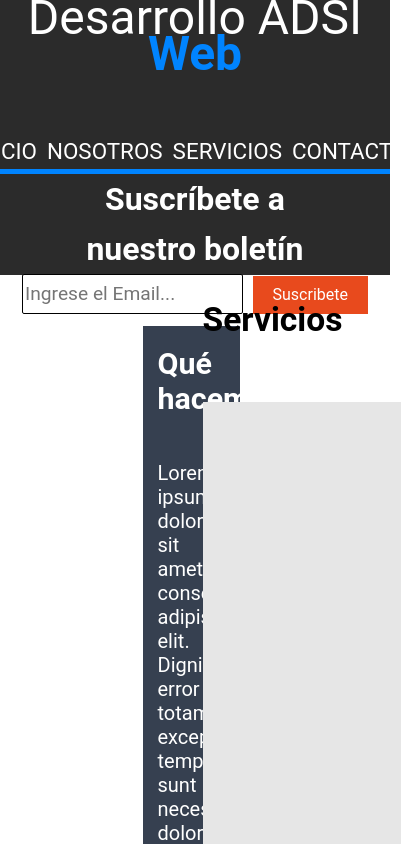
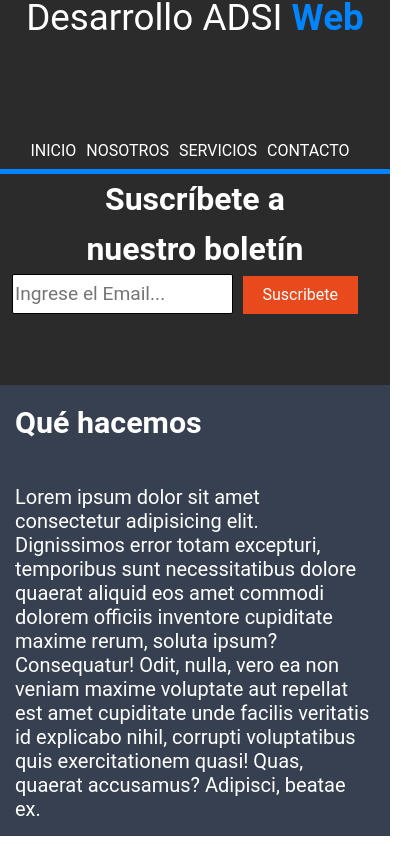
Before and after one commit to Osorio3408/pagina_react_ricardo, a React (Vite) app: page /Servicios in a window 390 px wide. Shown: the top 844 px of the page, 417 px wide, since content can reach past the window. Built offline with nearby package versions, Linux system fonts and the light colour scheme.

Commit message:
Se hicieron cambios al css-responsive

```diff
--- a/src/style/Inicioo.css
+++ b/src/style/Inicioo.css
@@ -58,7 +58,7 @@
     height: 50vh;
     width: 100%;
     background-color: #fff;
-    margin-bottom: 75vh;
+    margin-bottom: 0vh;
 }
 
 .lenguajes h2{
@@ -109,6 +109,51 @@
 .diseño_grafico img{
     margin-bottom: 20px;
 }
+
+
+
+
+@media only screen and (max-width:1200px){
+    .inicio{
+        top: -65px;
+    }
+    .texto_inicio h1{
+        width:90vw;
+        margin-bottom:5vh;
+    }
+    .texto_inicio p{
+        width:80vw;
+    }
+    .lenguajes{
+        flex-direction: column;
+    }
+    .html{
+        width:auto;
+    }
+    .html p{
+        width:fit-content;
+        padding: 0;
+    }
+    .css{
+        width: auto;
+    }
+    .css p{
+        width:fit-content;
+        padding: 0;
+    }
+    .diseño_grafico{
+        width:auto;
+    }
+    .diseño_grafico p{
+        width:fit-content;
+        padding: 0;
+    }
+}
+
+
+
+
+
 
 @media only screen and (max-width:960px){
 
@@ -211,6 +256,18 @@
 }
 
 @media only screen and (max-width:500px){
+    nav a{
+        font-size:1rem;
+    }
+    nav .titulo{
+        font-size:2.3rem;
+    }
+
+    .suscribeteinicio{
+        top: 61vh;
+        height:23vh;
+    }
+
     .lenguajes{
         margin-bottom: 162vh;
     }
@@ -248,10 +305,64 @@
 
     }
     button{
-        margin-right: 0px;
+        margin-right: 20px;
     }
     .texto_inicio p{
         text-align: justify;
         padding: 15px;
+        font-size:1.3rem;
+    }
+    .texto_inicio h1{
+        font-size: 2.5rem;
     }
 }
+
+
+/* MEDIA QUERY HEIGHT */
+
+@media only screen and (max-height:1500px){
+    .lenguajes{
+        margin-bottom: 115vh;
+    }
+}
+
+@media only screen and (max-height:1200px){
+    .lenguajes{
+        margin-bottom: 130vh;
+    }
+}
+@media only screen and (max-height:1050px){
+    .lenguajes{
+        margin-bottom: 70vh;
+    }
+}
+
+
+@media only screen and (max-height:900px){
+    .lenguajes{
+        margin-bottom: 170vh;
+    }
+
+}
+
+@media only screen and (max-height:855px){
+    .lenguajes{
+        margin-bottom: 180vh;
+    }
+
+}
+
+@media only screen and (max-height:780px){
+    .lenguajes{
+        margin-bottom: 215vh;
+    }
+
+}
+
+
+@media only screen and (max-height:700px){
+    .lenguajes{
+        margin-bottom: 232vh;
+    }
+
+}
--- a/src/style/Nosotross.css
+++ b/src/style/Nosotross.css
@@ -222,6 +222,13 @@ margin-left: 28vh;
 
 }
 
+@media only screen and (max-width:680px){
+    .suscribete{
+        height:25vh;
+    }
+}
+
+
 @media only screen and (max-width:500px){
 
     nav label{
@@ -231,7 +238,17 @@ margin-left: 28vh;
     .texto_suscribete h2{
         text-align: center;
     margin-left: 7vw;
+    }
+    .nosotros_derecha{
+        top: 25vh;
+    }
+    .nosotros{
+        top: 24vh;
+    }
 
+    .imagen{
+        top: 8vh;
+        margin-bottom: auto;
     }
 
 }
--- a/src/style/Servicioss.css
+++ b/src/style/Servicioss.css
@@ -97,3 +97,46 @@
         width: auto;
         padding-right: 25px;
     }
+
+    @media only screen and (max-width:680px){
+        .quehacemos{
+            width: auto;
+            float:none;
+            right: inherit;
+            top:25vh;
+        }
+        .tituloservicios {
+            display: flex;
+            position: relative;
+            top: 24vh;
+            font-size: 1.4rem;
+            justify-content: center;
+            align-items: center;
+            text-align: center;
+            padding-top: 20px;
+            padding-bottom: 20px;
+            left: 0;
+            width: 100%;
+        }
+        .Titulo_servicios{
+            display: flex;
+            position: relative;
+            width: 100%;
+            justify-content: center;
+            align-items: center;
+            text-align: center;
+            padding-top: 20px;
+            padding-bottom: 20px;
+            left: 0;
+        }
+        .servicio {
+            position: relative;
+            top: 20vh;
+            margin-left: 0;
+            background-color: #E6E6E6;
+            width:auto;
+            padding-left: 3vh;
+            padding-top: 25px;
+            margin-top: 20px;
+        }
+    }
```
